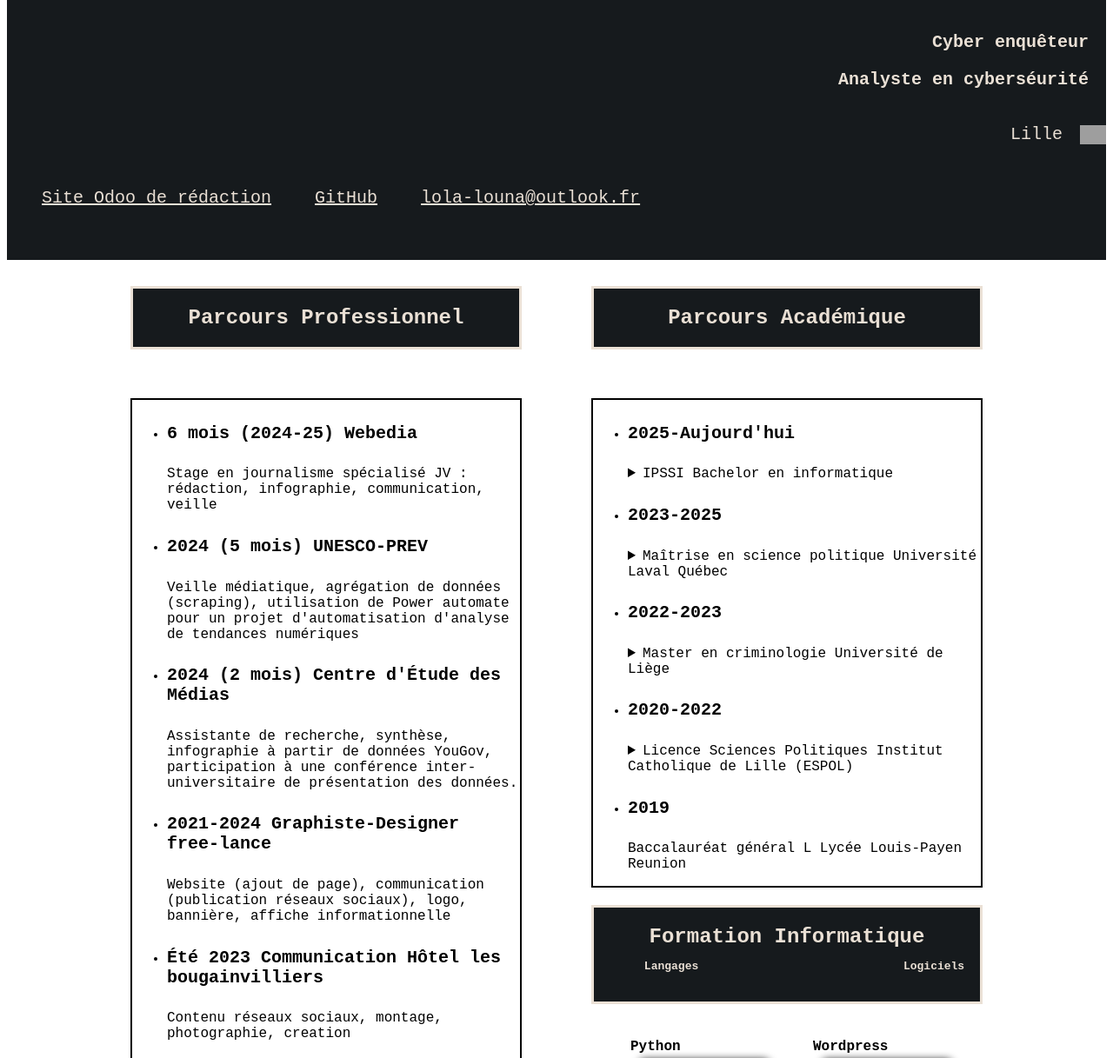
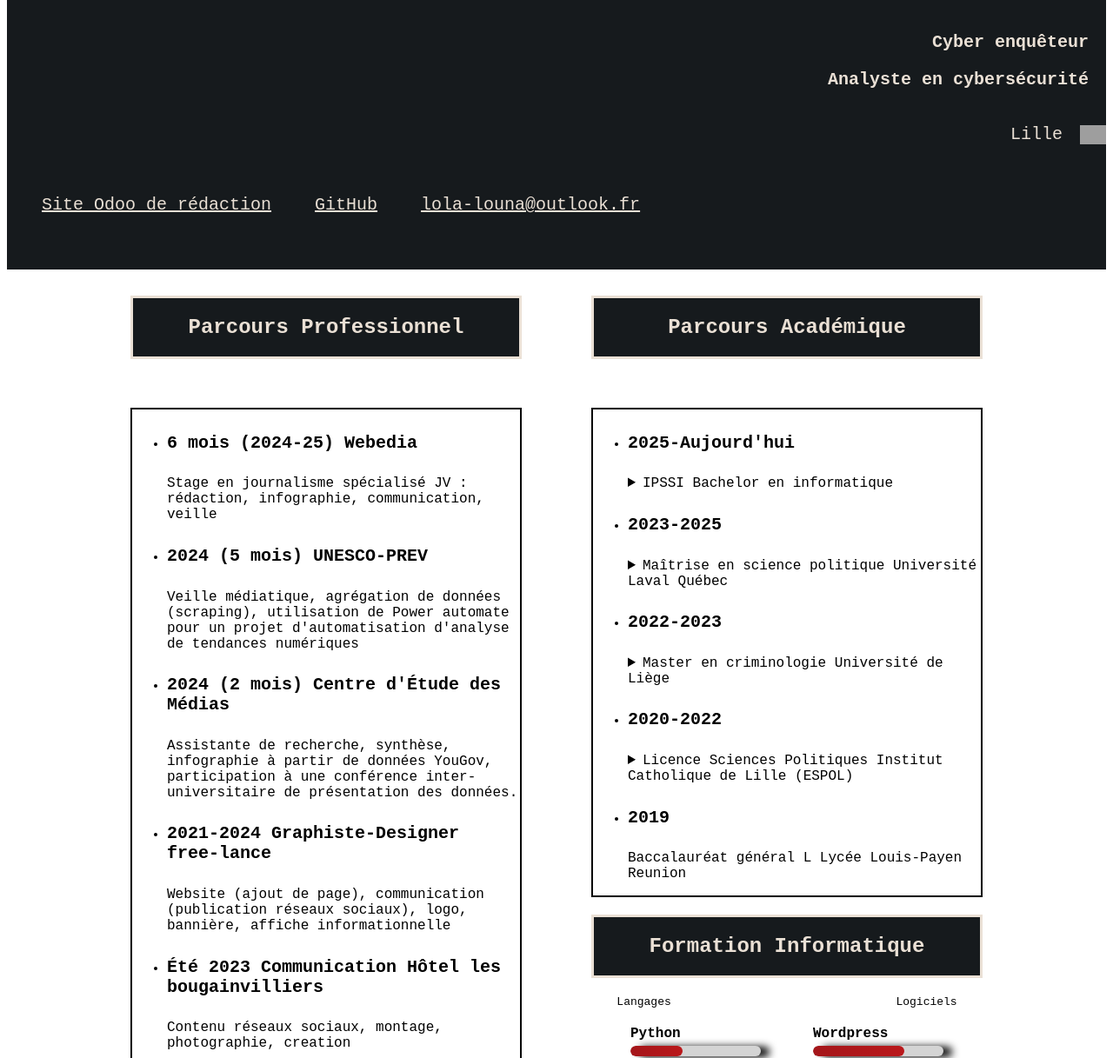
Before and after one commit to lokapi1/CV, a plain HTML site: page index.html in a window 1280 px wide. Shown: the part 149-1366 px from the top of the page at 87% size. Drawn offline with Linux system fonts and the light colour scheme; grey boxes are pictures that could not be loaded.

Commit message:
Update index.html

```diff
--- a/index.html
+++ b/index.html
@@ -1,5 +1,6 @@
 <!DOCTYPE html>
-<html lang="en">
+<html lang="fr">
+
 <head>
   <meta charset="UTF-8" />
   <meta name="viewport" content="width=device-width, initial-scale=1.0" />
@@ -7,23 +8,36 @@
   <link rel="stylesheet" href="style.css" />
 </head>
 
+<body>
   <header>
     <h1>Lola Vanhaverbeke</h1>
     <p><strong>Cyber enquêteur</strong></p>
-    <p><strong>Analyste en cyberséurité</strong></p>
-    <div class="img-container"><p>Lille</p><img src="https://img.icons8.com/?size=100&id=6OOnASO9fxuG&format=png&color=000000"></div>
+    <p><strong>Analyste en cybersécurité</strong></p>
+
+    <div class="img-container">
+      <p>Lille</p>
+      <img src="https://img.icons8.com/?size=100&id=6OOnASO9fxuG&format=png&color=000000" />
+    </div>
+
     <nav>
       <ul class="first_nav">
+        <li style="list-style-type: none">
           <a href="https://journal-de-100h.odoo.com">Site Odoo de rédaction</a>
+        </li>
+        <li style="list-style-type: none">
           <a href="https://github.com/lokapi1">GitHub</a>
+        </li>
+        <li style="list-style-type: none">
           <a><u>lola-louna@outlook.fr</u></a>
+        </li>
       </ul>
     </nav>
   </header>
-  <body>
-    <div class="container">
-      <div class="col">
+
+  <main class="container">
+    <section class="col">
       <h2 id="parcours_aca">Parcours Professionnel</h2>
+
       <nav class="second_nav">
         <ul id="experiences">
           <li>
@@ -78,7 +92,8 @@
           </li>
         </ul>
       </nav>
-      </div>
+    </section>
+
     <div class="col">
       <h2 id="parcours_pro">Parcours Académique</h2>
       <nav class="second_nav">
@@ -87,9 +102,11 @@
             <h4>2025-Aujourd'hui</h4>
             <details>
               <summary>IPSSI Bachelor en informatique</summary>
+              <ul>
                 <li><i>Développement Full-stack : html css</i></li>
                 <li><i>Python</i></li>
                 <li><i>My SQL</i></li>
+              </ul>
             </details>
           </li>
           <li>
@@ -98,6 +115,7 @@
               <summary>
                 Maîtrise en science politique Université Laval Québec
               </summary>
+              <ul>
                 <li><i>Relations Internationales</i></li>
                 <li><i>Politique canadienne</i></li>
                 <li><i>Enjeux cyber et technologiques</i></li>
@@ -107,12 +125,14 @@
                   <i>Rédaction d'un mémoire : violence politique sur X</i>
                 </li>
                 <li><i>Communication politique</i></li>
+              </ul>
             </details>
           </li>
           <li>
             <h4>2022-2023</h4>
             <details>
               <summary>Master en criminologie Université de Liège</summary>
+              <ul>
                 <li><i>Théories criminologiques</i></li>
                 <li><i>Victimologie</i></li>
                 <li><i>Droit pénal</i></li>
@@ -120,11 +140,10 @@
                 <li><i>Renseignement et enjeux du cyber-espace</i></li>
                 <li><i>Méthodologie quantitative et qualitative</i></li>
                 <li>
-                  <i
-                    >Rédaction d'un travail de fin d'étude : psychopathie
-                    secondaire</i
-                  >
+                  <i>Rédaction d'un travail de fin d'étude : psychopathie
+                    secondaire</i>
                 </li>
+              </ul>
             </details>
           </li>
           <li>
@@ -134,16 +153,16 @@
                 Licence Sciences Politiques Institut Catholique de Lille
                 (ESPOL)
               </summary>
+              <ul>
                 <li><i>Histoire des idées politiques françaises</i></li>
                 <li><i>Relations internationales (théories)</i></li>
                 <li>
-                  <i
-                    >Rédaction d'un travail de fin d'étude : violences
-                    policières durant les Gilets Jaunes</i
-                  >
+                  <i>Rédaction d'un travail de fin d'étude : violences
+                    policières durant les Gilets Jaunes</i>
                 </li>
                 <li><i>Éthique et ontologie</i></li>
                 <li><i>Philosophie politique</i></li>
+              </ul>
             </details>
           </li>
           <li>
@@ -152,13 +171,15 @@
           </li>
         </ul>
       </nav>
-        <h2 id="parcours_pro">
-          Formation Informatique<br />
-          <ul class="subtitle">
-            <p>Langages</p>
-            <p>Logiciels</p>
-          </ul>
-        </h2>
+
+      <div class="bloc">
+        <h2>Formation Informatique</h2>
+        <div class="subtitle">
+          <span>Langages</span>
+          <span>Logiciels</span>
+        </div>
+      </div>
+
       <div class="progress-columns">
         <div class="progress-container">
           <p class="progress-title">Python</p>
@@ -201,31 +222,31 @@
         </ul>
       </nav>
     </div>
-    </div>
+  </main>
   <div class="container">
     <div class="col" id="col-langues">
-        <h2>Langues</h2>
+      <h2 class="bloc">Langues</h2>
       <div class="progress-container" id="langues">
-          <p class="progress-title"id="langues">Français</p>
+        <p class="progress-title" id="langues">Français</p>
         <div class="progress" id="langues">
           <div class="progress-bar" id="progress-français"></div>
         </div>
-          <p class="progress-title"id="langues">Anglais</p>
-          <div class="progress"id="langues">
+        <p class="progress-title" id="langues">Anglais</p>
+        <div class="progress" id="langues">
           <div class="progress-bar" id="progress-anglais"></div>
         </div>
-          <p class="progress-title"id="langues">Espagnol</p>
-          <div class="progress"id="langues">
+        <p class="progress-title" id="langues">Espagnol</p>
+        <div class="progress" id="langues">
           <div class="progress-bar" id="progress-esp"></div>
         </div>
-          <p class="progress-title"id="langues">Japonais</p>
-          <div class="progress"id="langues">
+        <p class="progress-title" id="langues">Japonais</p>
+        <div class="progress" id="langues">
           <div class="progress-bar" id="progress-japonais"></div>
         </div>
       </div>
     </div>
     <div class="col">
-        <h2>Engagements</h2>
+      <h2 class="bloc">Engagements</h2>
       <ul id="formation">
         <li>Ambassadrice de <strong>l'UNICEF</strong></li>
         <li>
@@ -248,4 +269,5 @@
     </div>
   </div>
 </body>
+
 </html>
```
Lines whose indentation alone changed are shown as unchanged.
